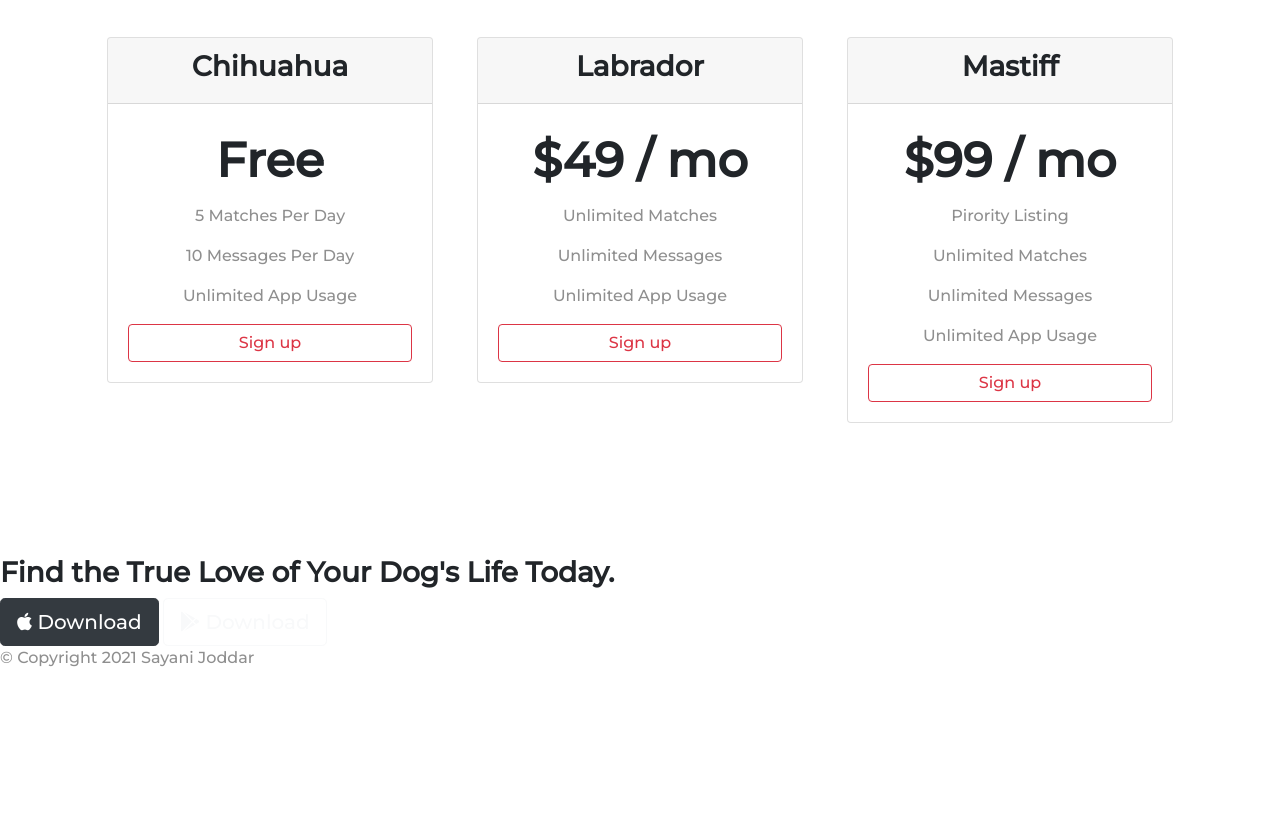
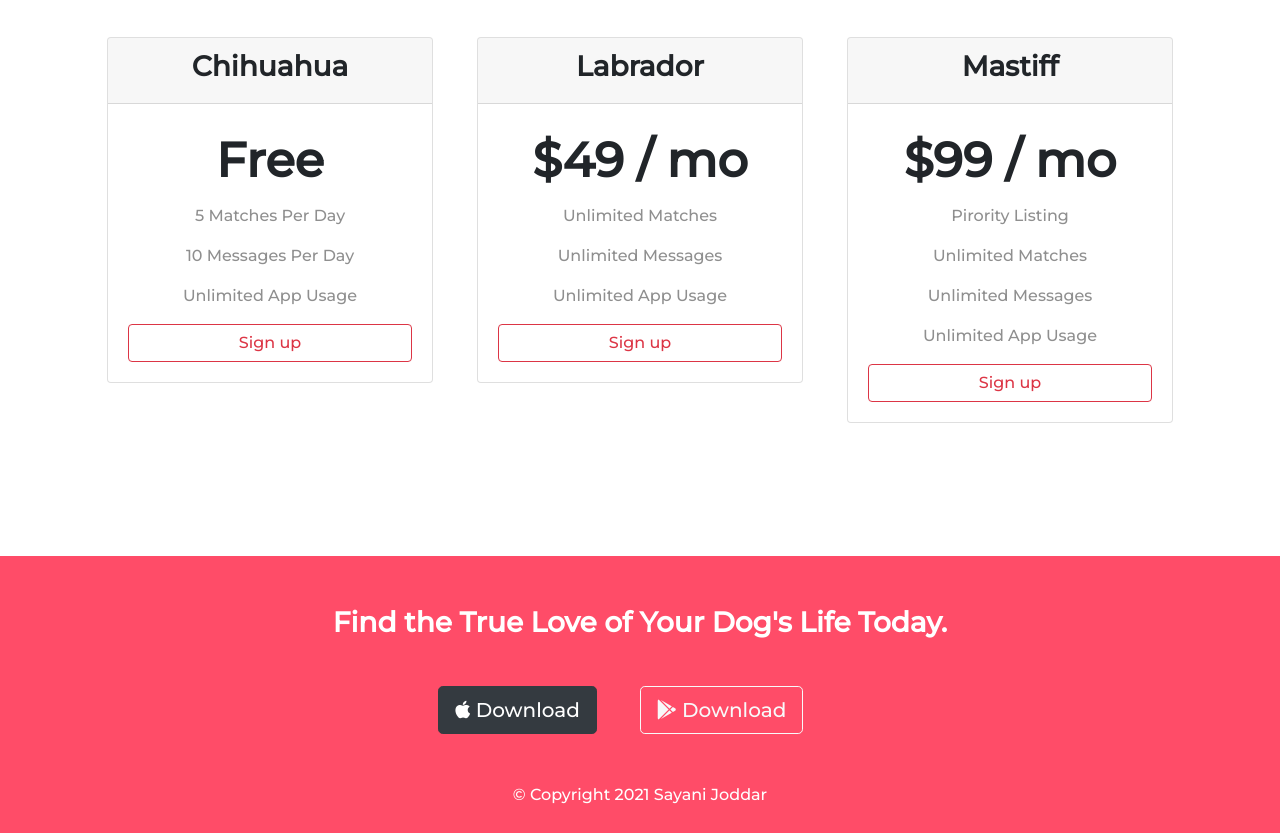
Before and after one commit to sayanij7/Web-Dev-Practice, a plain HTML site: page TinDog Bootstrap site/TinDog-Bootstrap site/index.html in a window 1280 px wide. Shown: the part 2077-2910 px from the top of the page. Before the commit the page ends 2763 px from the top, so only its background shows below. Drawn offline with nearby package versions, Linux system fonts and the light colour scheme.

Commit message:
Update styles.css

```diff
--- a/TinDog Bootstrap site/TinDog-Bootstrap site/css/styles.css
+++ b/TinDog Bootstrap site/TinDog-Bootstrap site/css/styles.css
@@ -139,3 +139,33 @@ p{
 .pricing-column{
     padding: 3% 2%;
 }
+
+
+
+/*cta section*/
+
+#cta {
+    background-color: #ff4c68;
+    text-align: center;
+    padding-top: 50px;
+    color: #ffffff;
+}
+
+.download-button-footer{
+    margin: 3% 3% 3% 0;
+}
+
+
+/*footer section*/
+
+#footer {
+    background-color: #ff4c68;
+    text-align: center;
+    margin-bottom: 0;
+    padding-top: 10px;
+    padding-bottom: 10px;
+}
+
+.footer-text{
+    color: #ffffff;
+}
```
